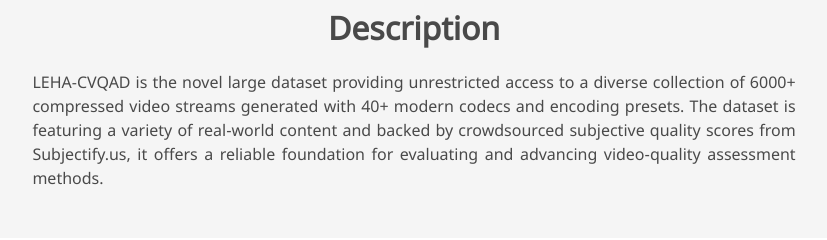
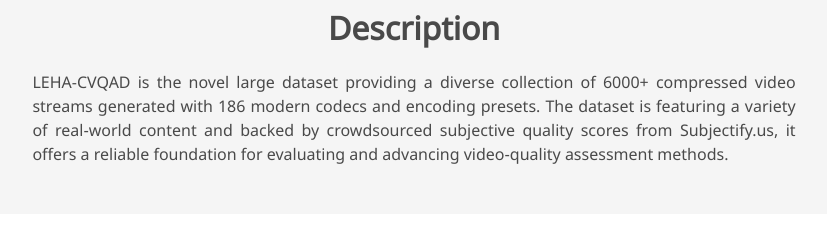
Before and after one commit to AleksandrGushchin/lcvqad, a plain HTML site: page index.html in a window 1280 px wide. Shown: the part 792-1032 px from the top of the page, without its empty margins (226-1053 px from the left). Drawn offline with nearby package versions, Linux system fonts and the light colour scheme; some icons are missing; a web font is replaced by a local one.

Commit message:
Minor fix

```diff
--- a/index.html
+++ b/index.html
@@ -172,7 +172,7 @@
         <h2 class="title is-3">Description</h2>
         <div class="content has-text-justified">
           <p>
-            LEHA-CVQAD is the novel large dataset providing unrestricted access to a diverse collection of 6000+ compressed video streams generated with 40+ modern codecs and encoding presets. The dataset is featuring a variety of real‑world content and backed by crowdsourced subjective quality scores from Subjectify.us, it offers a reliable foundation for evaluating and advancing video‑quality assessment methods.
+            LEHA-CVQAD is the novel large dataset providing a diverse collection of 6000+ compressed video streams generated with 186 modern codecs and encoding presets. The dataset is featuring a variety of real‑world content and backed by crowdsourced subjective quality scores from Subjectify.us, it offers a reliable foundation for evaluating and advancing video‑quality assessment methods.
           </p>
         </div>
       </div>
```
